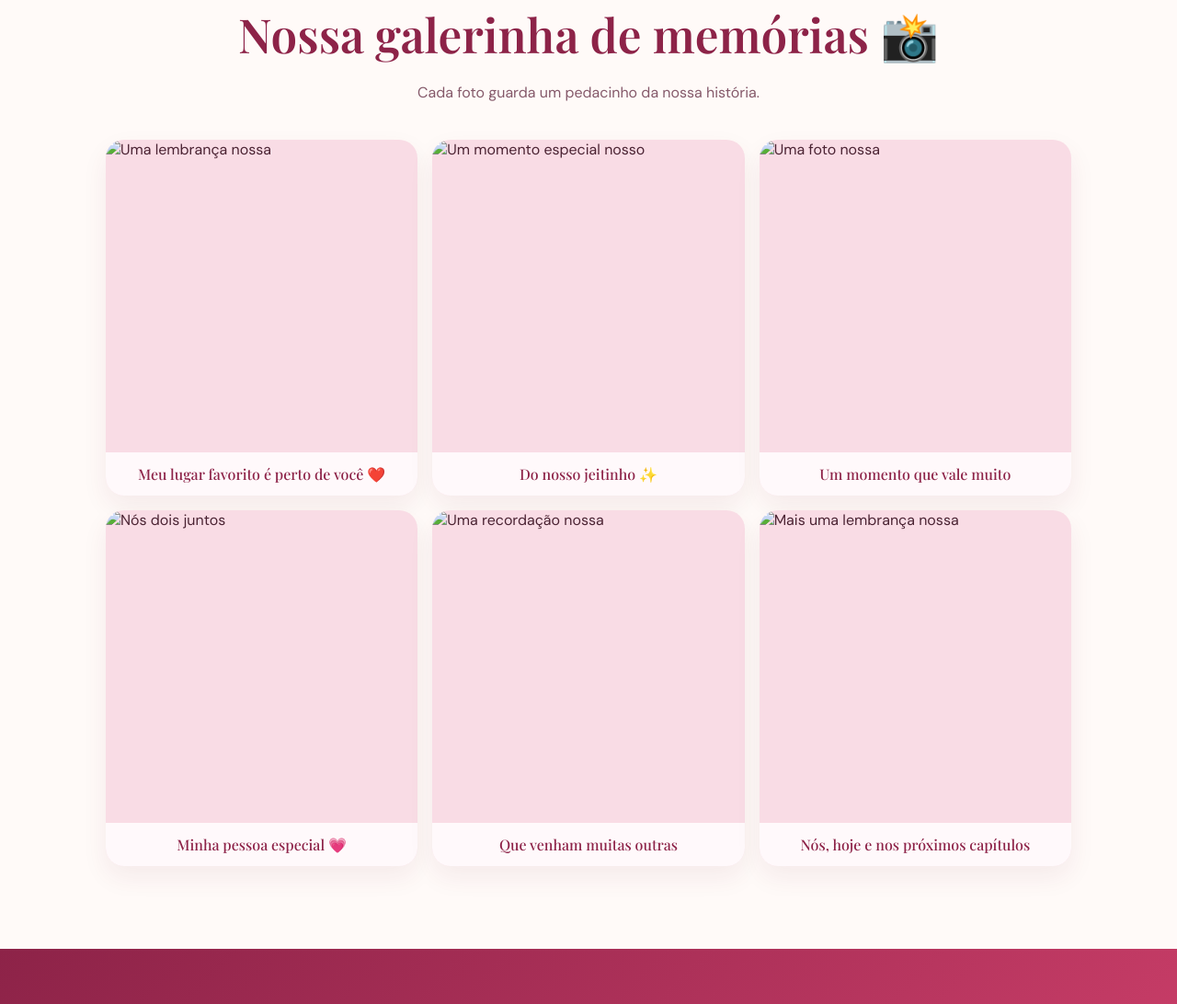
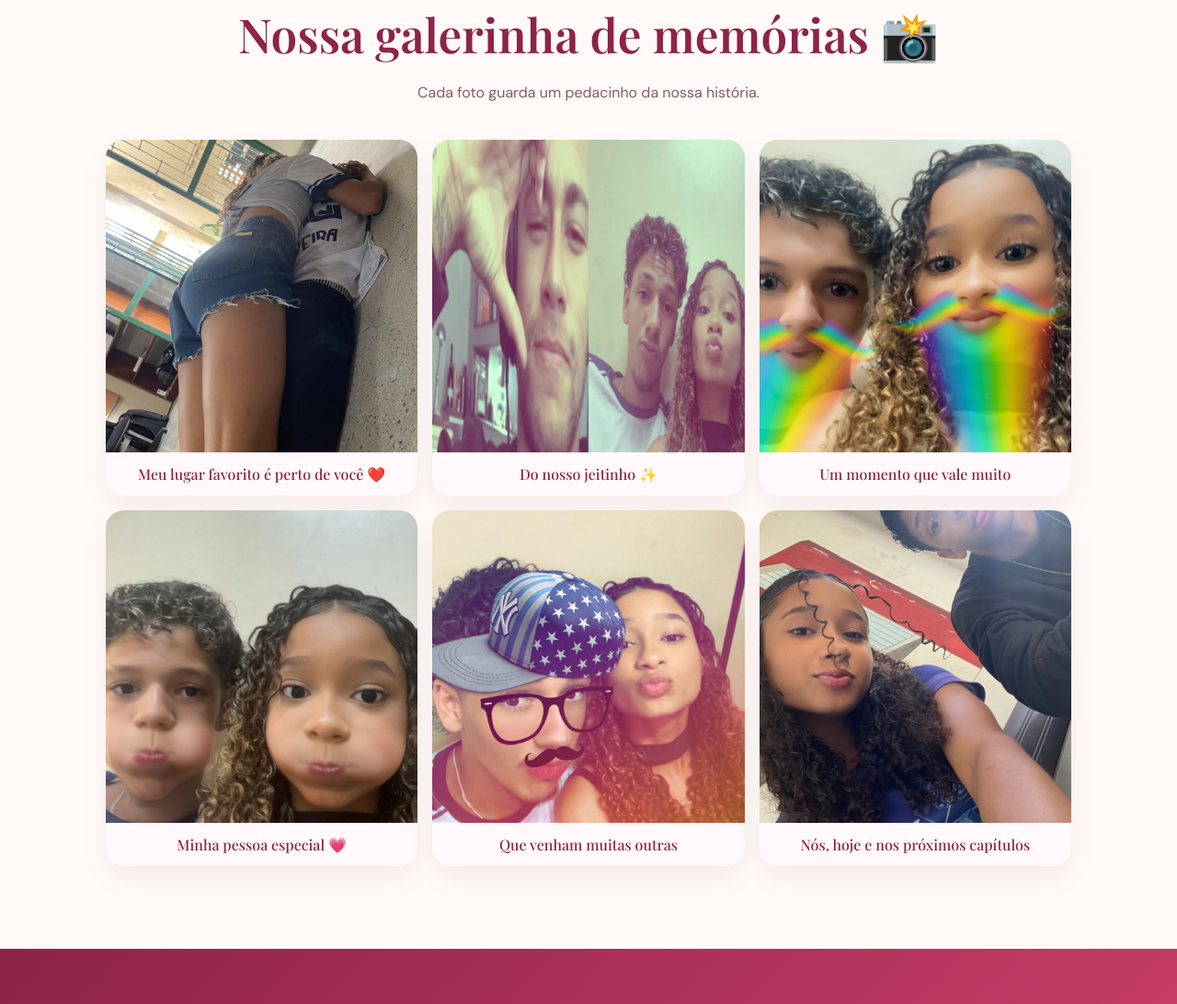
Before and after one commit to miguelmeneses441-dev/isinha, a plain HTML site: page index.html in a window 1280 px wide. Shown: the part 2047-3139 px from the top of the page at 92% size. Drawn offline with nearby package versions, Linux system fonts and the light colour scheme.

```diff
--- a/index.html
+++ b/index.html
@@ -62,12 +62,12 @@
  <div class="wrap reveal">
   <div class="section-head"><div class="eyebrow">Pequenos momentos, grandes lembranças</div><h2>Nossa galerinha de memórias 📸</h2><p>Cada foto guarda um pedacinho da nossa história.</p></div>
   <div class="gallery">
-   <figure class="photo"><img src="foto/foto1.jpeg" alt="Uma lembrança nossa" loading="lazy"><figcaption>Meu lugar favorito é perto de você ❤️</figcaption></figure>
-   <figure class="photo"><img src="foto/foto2.jpeg" alt="Um momento especial nosso" loading="lazy"><figcaption>Do nosso jeitinho ✨</figcaption></figure>
-   <figure class="photo"><img src="foto/foto3.jpeg" alt="Uma foto nossa" loading="lazy"><figcaption>Um momento que vale muito</figcaption></figure>
-   <figure class="photo"><img src="foto/foto4.jpeg" alt="Nós dois juntos" loading="lazy"><figcaption>Minha pessoa especial 💗</figcaption></figure>
-   <figure class="photo"><img src="foto/foto5.jpeg" alt="Uma recordação nossa" loading="lazy"><figcaption>Que venham muitas outras</figcaption></figure>
-   <figure class="photo"><img src="foto/foto6.jpeg" alt="Mais uma lembrança nossa" loading="lazy"><figcaption>Nós, hoje e nos próximos capítulos</figcaption></figure>
+   <figure class="photo"><img src="foto1.jpeg" alt="Uma lembrança nossa" loading="lazy"><figcaption>Meu lugar favorito é perto de você ❤️</figcaption></figure>
+   <figure class="photo"><img src="foto2.jpeg" alt="Um momento especial nosso" loading="lazy"><figcaption>Do nosso jeitinho ✨</figcaption></figure>
+   <figure class="photo"><img src="foto3.jpeg" alt="Uma foto nossa" loading="lazy"><figcaption>Um momento que vale muito</figcaption></figure>
+   <figure class="photo"><img src="foto4.jpeg" alt="Nós dois juntos" loading="lazy"><figcaption>Minha pessoa especial 💗</figcaption></figure>
+   <figure class="photo"><img src="foto5.jpeg" alt="Uma recordação nossa" loading="lazy"><figcaption>Que venham muitas outras</figcaption></figure>
+   <figure class="photo"><img src="foto6.jpeg" alt="Mais uma lembrança nossa" loading="lazy"><figcaption>Nós, hoje e nos próximos capítulos</figcaption></figure>
   </div>
  </div>
 </section>
```
